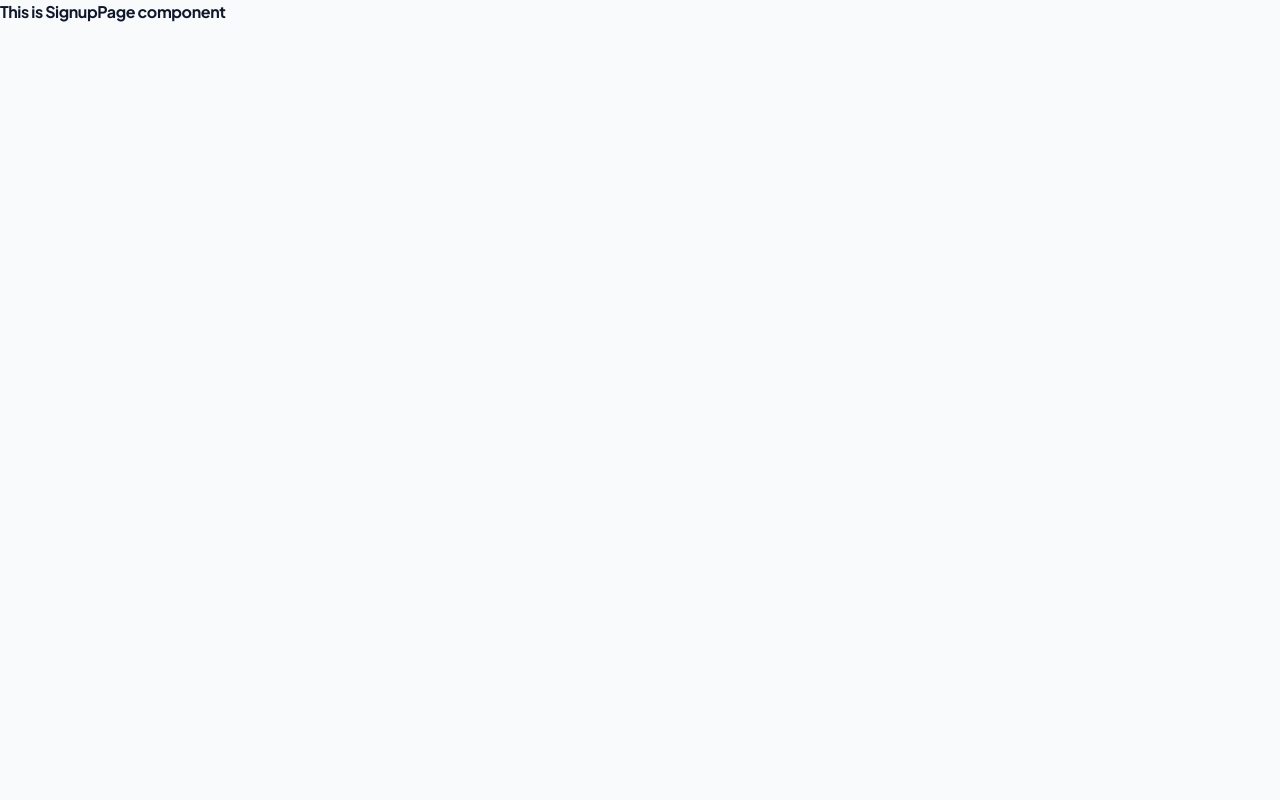
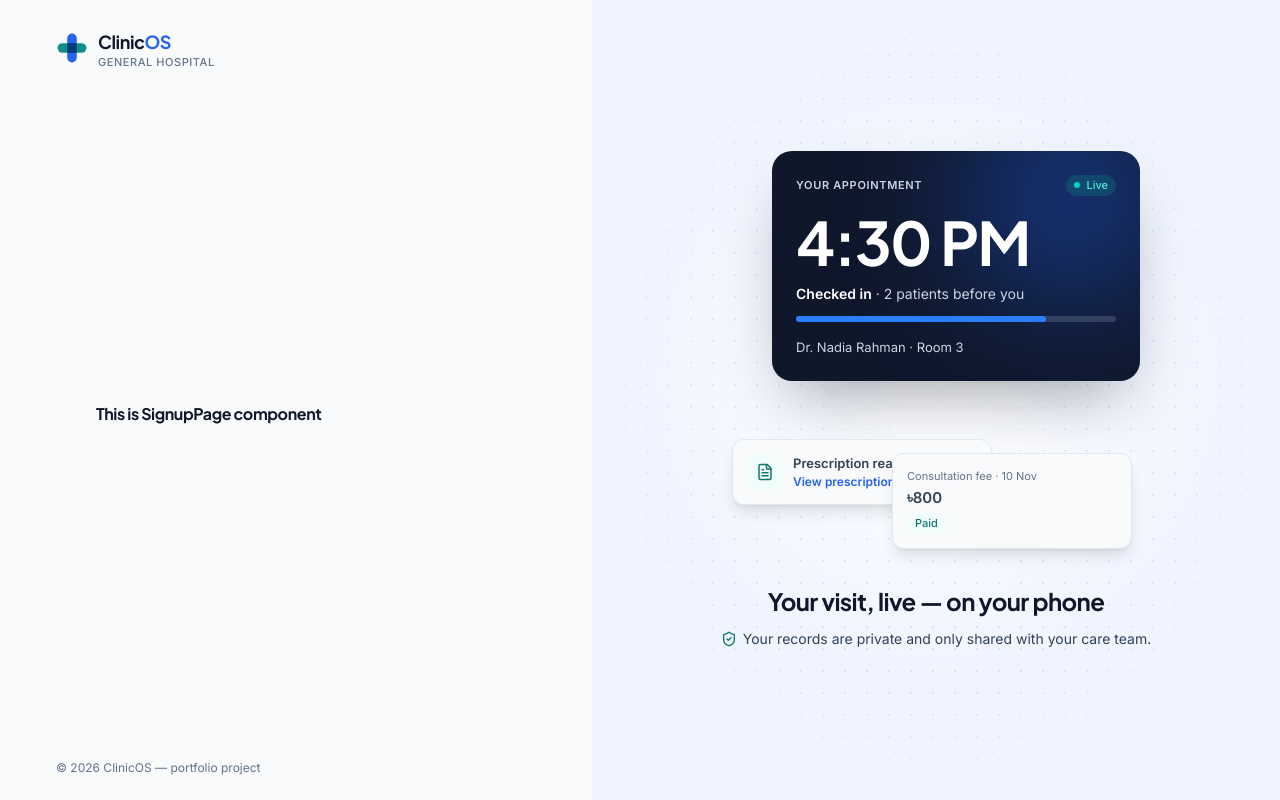
Before and after one commit to arifucoder/clinicos, a Next.js app in the folder apps/web/: page /signup in a window 1280 px wide. Built offline with nearby package versions, Linux system fonts and the light colour scheme.

Commit message:
feat(web): add split auth layout with product showcase

```diff
--- a/apps/web/src/app/(auth)/layout.tsx
+++ b/apps/web/src/app/(auth)/layout.tsx
@@ -1,3 +1,85 @@
+import { Logo } from "@/components/shared/Logo";
+import { FileText, ShieldCheck } from "lucide-react";
+
 export default function AuthLayout({ children }: LayoutProps<"/">) {
-	return <>{children}</>;
+	return (
+		<div className="grid min-h-svh flex-1 lg:grid-cols-[592px_1fr]">
+			<div className="flex flex-col px-6 pt-7 pb-6 sm:px-14">
+				<Logo />
+				<main id="main" className="flex flex-1 items-center justify-center py-10">
+					<div className="w-full max-w-100">{children}</div>
+				</main>
+				<footer className="text-xs text-muted-foreground">© 2026 ClinicOS — portfolio project</footer>
+			</div>
+
+			<AuthShowcase />
+		</div>
+	);
 }
+
+function AuthShowcase() {
+	return (
+		<aside className="relative hidden overflow-hidden bg-primary-soft lg:flex lg:flex-col lg:items-center lg:justify-center lg:px-12">
+			{/* পেছনের dot pattern, কিনারায় মিলিয়ে যায় */}
+			<div
+				aria-hidden="true"
+				className="absolute inset-0 bg-[radial-gradient(var(--color-primary)_1px,transparent_1px)] opacity-20 [background-size:22px_22px] [mask-image:radial-gradient(ellipse_at_center,black_35%,transparent_75%)]"
+			/>
+			{/* বড় নরম গোল আলো */}
+			<div
+				aria-hidden="true"
+				className="absolute top-17 left-1/2 size-155 -translate-x-1/2 rounded-full bg-[radial-gradient(circle,white_0%,transparent_70%)]"
+			/>
+
+			{/* Product snippet — শুধু সাজানো, তাই aria-hidden */}
+			<div aria-hidden="true" className="relative h-97.5 w-102">
+				<div className="absolute top-0 left-10 w-92 overflow-hidden rounded-[20px] bg-slate-900 p-6 text-white shadow-[0_30px_60px_-20px_rgb(15_23_42/0.4)]">
+					<div className="absolute -top-16 -right-10 size-55 rounded-full bg-primary/40 blur-3xl" />
+					<div className="relative flex items-center justify-between">
+						<span className="text-[11px] font-semibold tracking-[0.06em] text-slate-300 uppercase">
+							Your appointment
+						</span>
+						<span className="inline-flex items-center gap-1.5 rounded-full bg-teal-600/25 px-2 py-0.5 text-[11px] font-medium text-teal-300">
+							<span className="size-1.5 rounded-full bg-teal-400" />
+							Live
+						</span>
+					</div>
+					<p className="relative mt-4 font-heading text-6xl font-bold tracking-tight">4:30 PM</p>
+					<p className="relative mt-3 text-sm text-slate-300">
+						<span className="font-semibold text-white">Checked in</span> · 2 patients before you
+					</p>
+					<div className="relative mt-3 h-1.5 rounded-full bg-white/15">
+						<div className="h-full w-[78%] rounded-full bg-blue-500" />
+					</div>
+					<p className="relative mt-4 text-[13px] text-slate-300">Dr. Nadia Rahman · Room 3</p>
+				</div>
+
+				<div className="absolute top-72 left-0 flex w-65 items-center gap-2.5 rounded-xl border bg-background p-3.5 shadow-lg">
+					<span className="grid size-9 place-items-center rounded-[10px] bg-success-soft">
+						<FileText className="size-4.5 text-success-foreground" />
+					</span>
+					<span className="flex flex-col">
+						<span className="text-[13px] font-semibold">Prescription ready</span>
+						<span className="text-xs font-semibold text-primary">View prescription</span>
+					</span>
+				</div>
+
+				<div className="absolute top-75.5 left-40 w-60 rounded-xl border bg-background p-3.5 shadow-lg">
+					<p className="text-[11px] text-muted-foreground">Consultation fee · 10 Nov</p>
+					<p className="mt-0.5 text-[15px] font-semibold">৳800</p>
+					<span className="mt-1 inline-block rounded-full bg-success-soft px-2 py-0.5 text-[11px] font-medium text-success-foreground">
+						Paid
+					</span>
+				</div>
+			</div>
+
+			<div className="relative mt-11 max-w-md text-center">
+				<h2 className="text-2xl font-bold tracking-tight">Your visit, live — on your phone</h2>
+				<p className="mt-3 text-sm text-slate-700">
+					<ShieldCheck className="mr-1.5 inline size-4 -translate-y-px text-success-foreground" aria-hidden="true" />
+					Your records are private and only shared with your care team.
+				</p>
+			</div>
+		</aside>
+	);
+}
```
